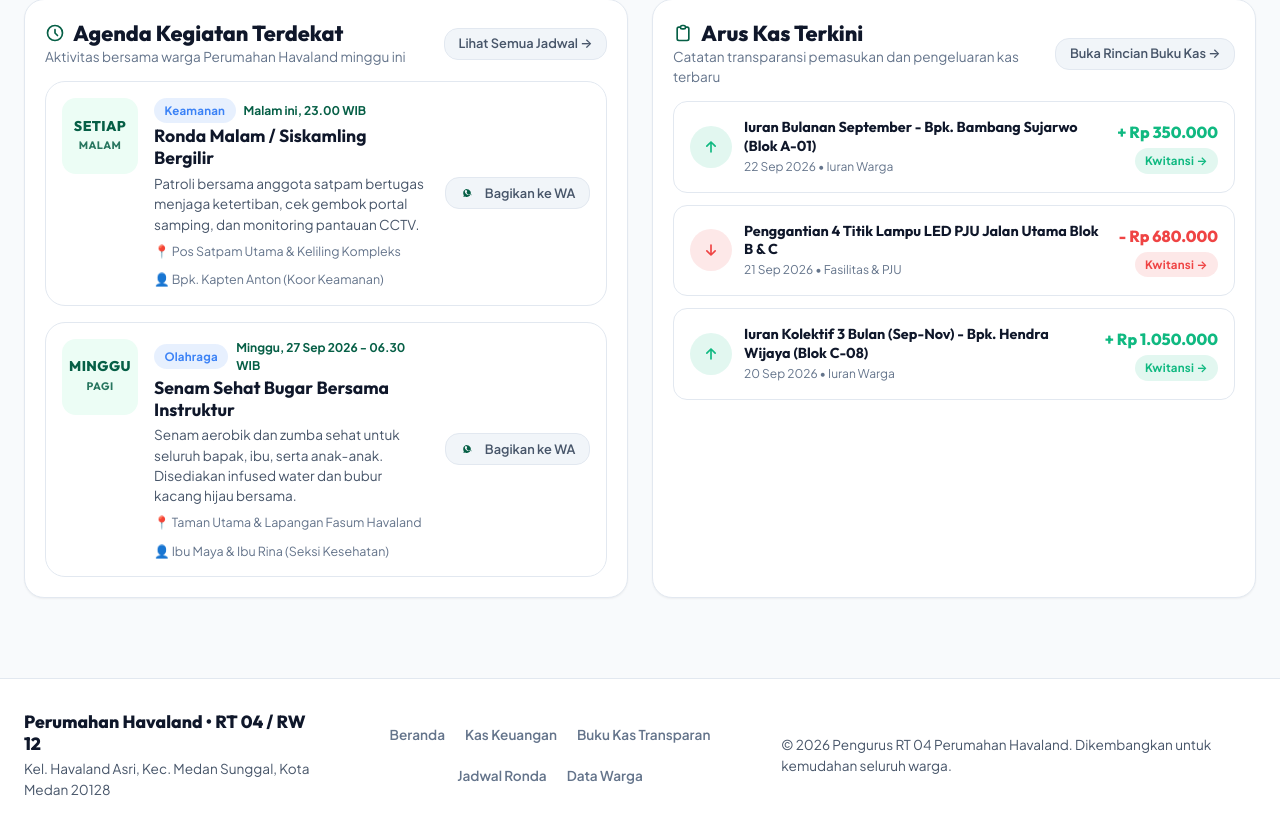
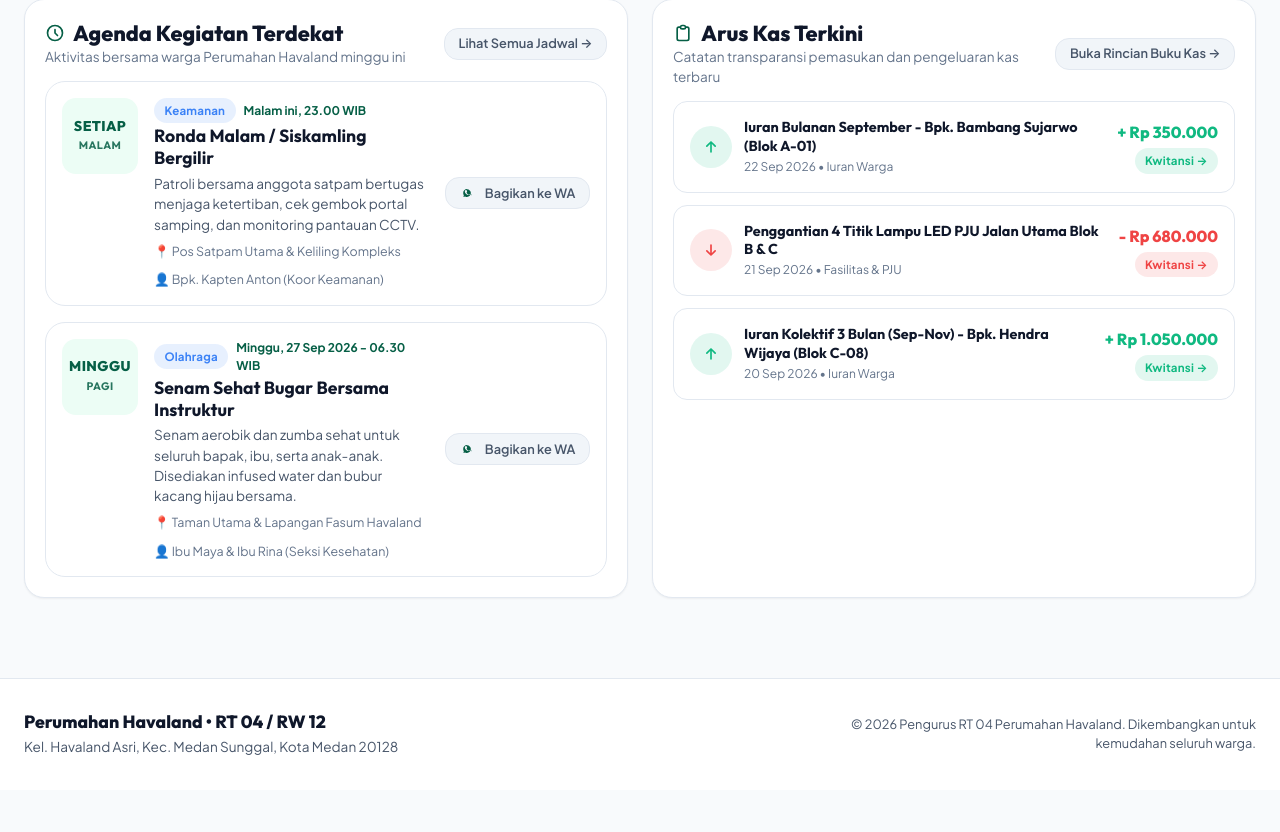
Before and after one commit to siput-bersenjata/Warga-Havaland, a website: page index.html in a window 1280 px wide. Shown: the part 698-1530 px from the top of the page. After the commit the page ends 1488 px from the top, so only its background shows below. Drawn offline with Linux system fonts and the light colour scheme; no server answers.

Commit message:
fix(ui): remove redundant navigation links from footer

```diff
--- a/css/style.css
+++ b/css/style.css
@@ -739,16 +739,17 @@ svg {
   margin-bottom: 0.25rem;
 }
 
-.footer-links {
-  display: flex;
-  justify-content: center;
-  flex-wrap: wrap;
-  gap: 1.25rem;
-  font-weight: 600;
+.footer-copyright {
+  font-size: 0.8rem;
+  color: var(--text-muted);
+  line-height: 1.5;
 }
 
-.footer-links a:hover {
-  color: var(--primary);
+@media (min-width: 768px) {
+  .footer-copyright {
+    text-align: right;
+    max-width: 440px;
+  }
 }
 
 /* ==========================================================================
--- a/index.html
+++ b/index.html
@@ -637,14 +637,7 @@
         <h3>Perumahan Havaland • RT 04 / RW 12</h3>
         <p>Kel. Havaland Asri, Kec. Medan Sunggal, Kota Medan 20128</p>
       </div>
-      <div class="footer-links">
-        <a href="#beranda" onclick="HavalandApp.navigate('beranda'); return false;">Beranda</a>
-        <a href="#kas" onclick="HavalandApp.navigate('kas'); return false;">Kas Keuangan</a>
-        <a href="#rincian" onclick="HavalandApp.navigate('rincian'); return false;">Buku Kas Transparan</a>
-        <a href="#kegiatan" onclick="HavalandApp.navigate('kegiatan'); return false;">Jadwal Ronda</a>
-        <a href="#warga" onclick="HavalandApp.navigate('warga'); return false;">Data Warga</a>
-      </div>
-      <div>
+      <div class="footer-copyright">
         <p>© 2026 Pengurus RT 04 Perumahan Havaland. Dikembangkan untuk kemudahan seluruh warga.</p>
       </div>
     </div>
```
